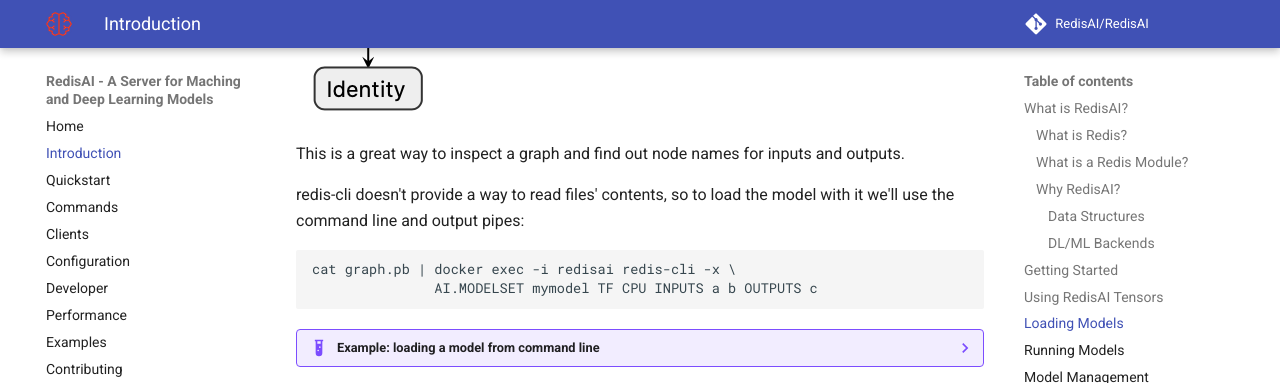
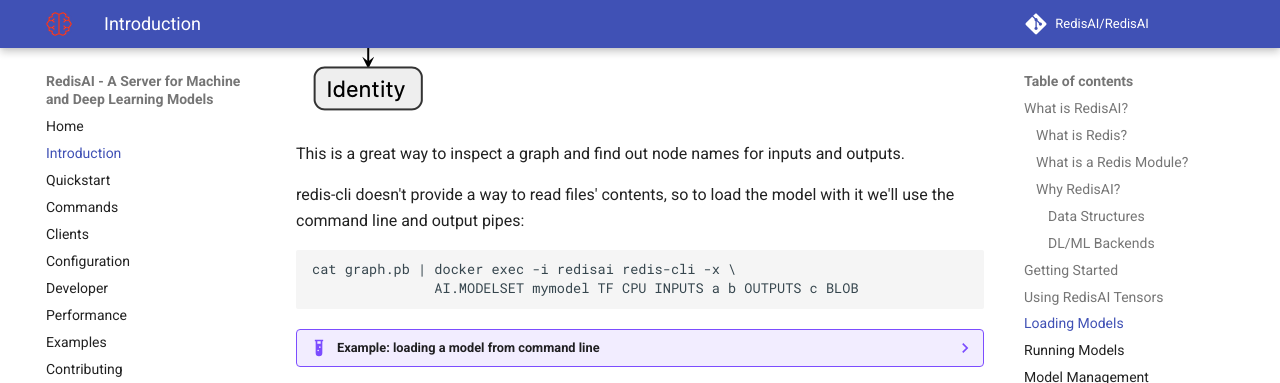
Before and after one commit to RedisAI/RedisAI, an MkDocs documentation site: the page built from docs/intro.md, in a window 1280 px wide and 900 px high, scrolled down 5857 px. Shown: the top 383 px of the window. Built offline with MkDocs 1.6.1 and Material for MkDocs 9.7.7, drawn with Linux system fonts in a browser that asks for light colours; formulas are drawn with MathJax 3; comment, search, counter and statistics services are not loaded; some of the changed text lies outside the part shown.

Commit message:
[fix] fixed title, and intro.md examples on modelset and scriptset

````diff
--- a/docs/intro.md
+++ b/docs/intro.md
@@ -207,13 +207,13 @@
 
 ```
 cat graph.pb | docker exec -i redisai redis-cli -x \
-               AI.MODELSET mymodel TF CPU INPUTS a b OUTPUTS c
+               AI.MODELSET mymodel TF CPU INPUTS a b OUTPUTS c BLOB
 ```
 
 ??? example "Example: loading a model from command line"
     ```
     $ cat graph.pb | docker exec -i redisai redis-cli -x \
-               AI.MODELSET mymodel TF CPU INPUTS a b OUTPUTS c
+               AI.MODELSET mymodel TF CPU INPUTS a b OUTPUTS c BLOB
     OK
     ```
 
--- a/mkdocs.yml
+++ b/mkdocs.yml
@@ -1,4 +1,4 @@
-site_name: RedisAI - A Server for Maching and Deep Learning Models
+site_name: RedisAI - A Server for Machine and Deep Learning Models
 site_url: http://redisai.io
 repo_url: https://github.com/RedisAI/RedisAI
 repo_name: RedisAI/RedisAI
````
Also changed, not shown: other parts of docs/intro.md (+1 -1 lines).
